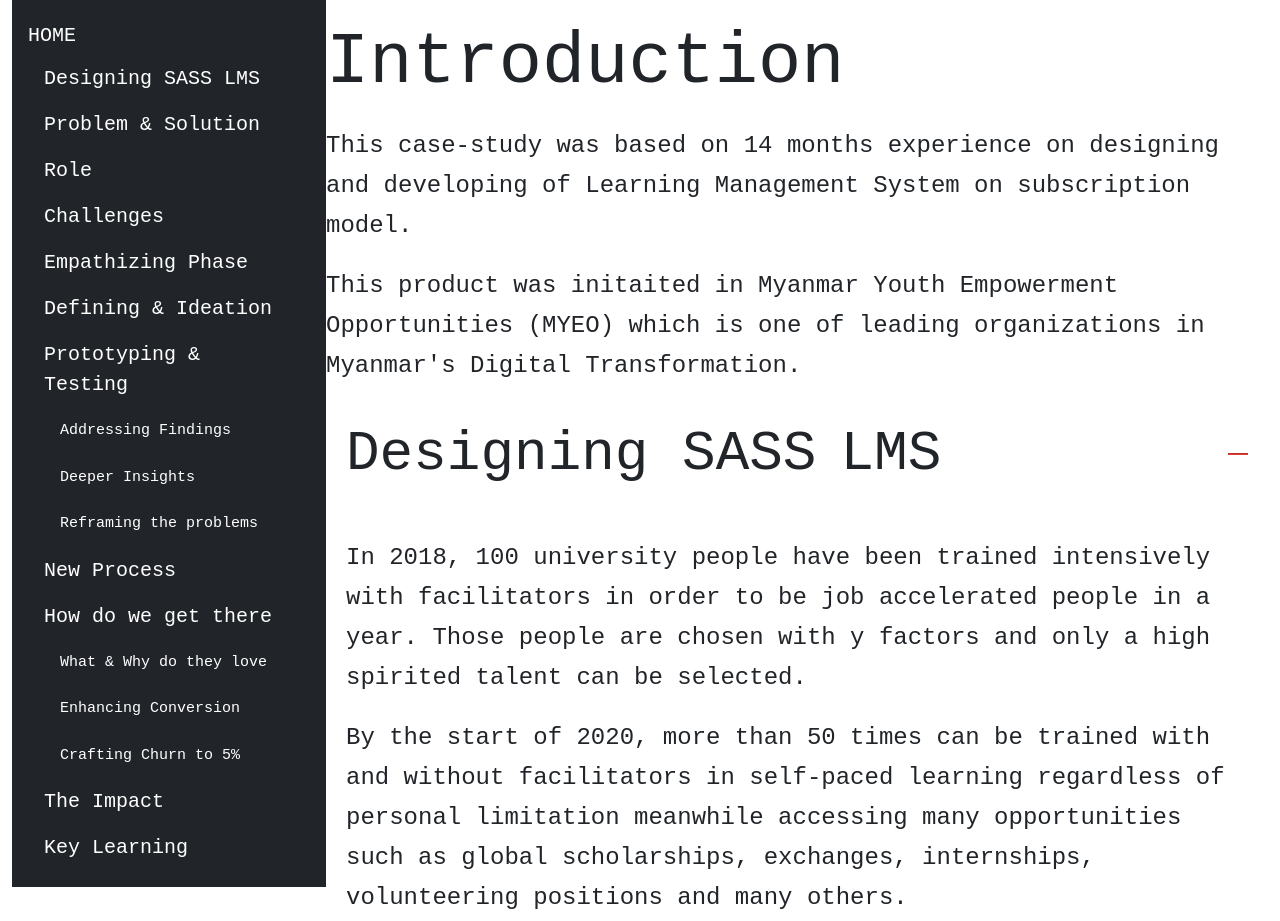
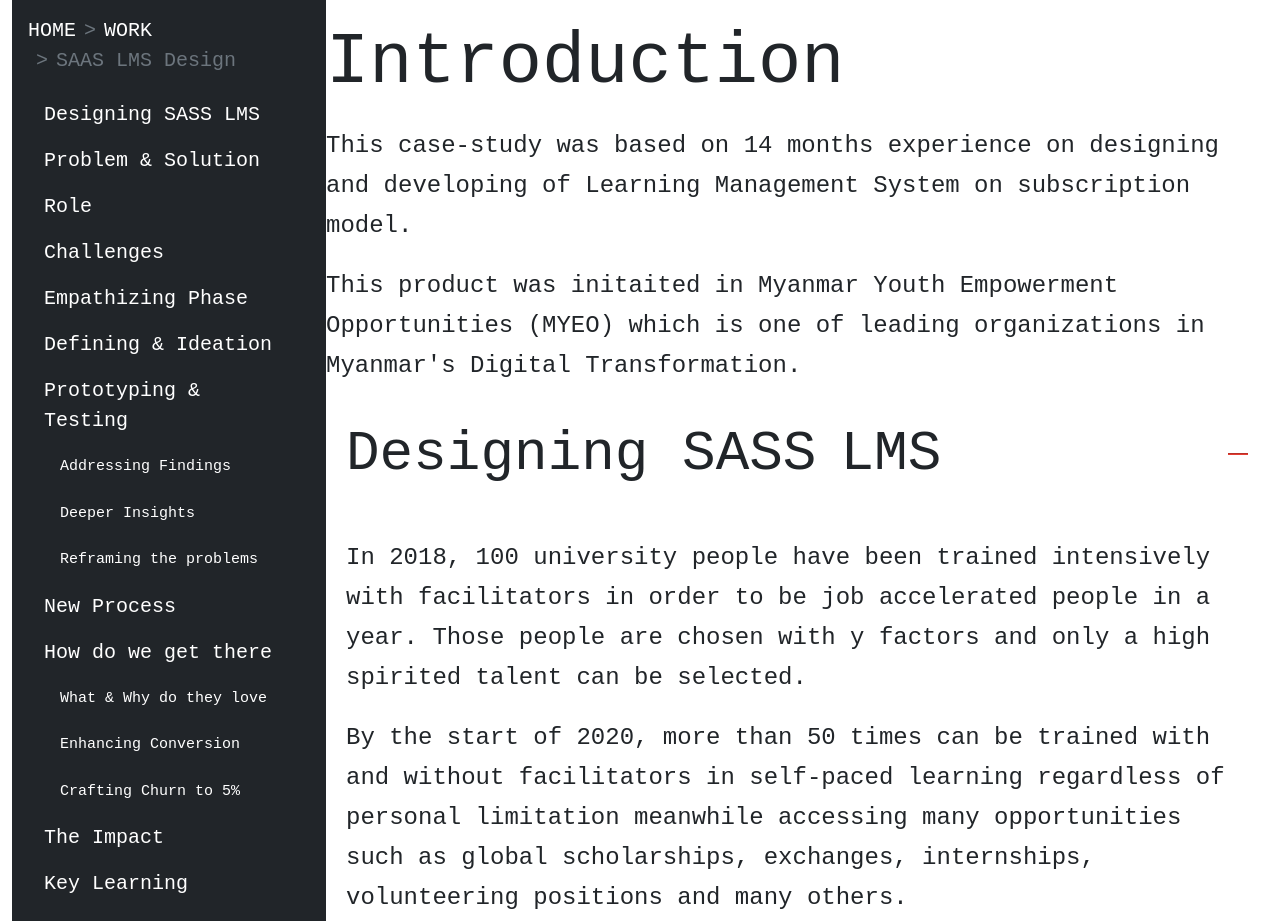
Before and after one commit to Yamin-TZO/portfolio, a plain HTML site: page membership.html in a window 1280 px wide. Shown: the top 921 px of the page. Drawn offline with nearby package versions, Linux system fonts and the light colour scheme.

Commit message:
adding breadcrumb and adjusting size

```diff
--- a/membership.css
+++ b/membership.css
@@ -4,6 +4,13 @@ h1 {
     line-height: 2rem;
     margin-top: 20px;
     margin-bottom: 20px;
+}
+
+
+.nav-breadcrumb {
+    text-decoration: none;
+    color: white;
+    font-size: 20px;
 }
 
 .menu {
--- a/membership.html
+++ b/membership.html
@@ -14,42 +14,17 @@
 </head>
 
 <body>
-  <!-- <nav class="navbar navbar-expand-lg navbar-dark sticky-top bg-dark">
-    <div class="container-fluid justify-content-between">
-      <a class="navbar-brand fs-2" href="#"> Yamin@Tris </a>
-      <button class="navbar-toggler" type="button" data-bs-toggle="collapse" data-bs-target="#navbarText"
-        aria-controls="navbarText" aria-expanded="true" aria-label="Toggle navigation">
-        <span class="navbar-toggler-icon"></span>
-      </button>
-      <div class="collapse navbar-collapse justify-content-end" id="navbarText">
-        <ul class="nav navbar-nav ml-auto mb-2 mb-lg-0 gap-2 gap-sm-5 fs-4">
-          <li class="nav-item">
-            <a class="nav-link active home" aria-current="page" href="#">Home</a>
-          </li>
-          <li class="nav-item dropdown">
-            <a class="nav-link dropdown-toggle text-white" href="#" id="navbarDarkDropdownMenuLink" role="button"
-              data-bs-toggle="dropdown" aria-expanded="true">
-              Work
-            </a>
-            <ul class="dropdown-menu dropdown-menu-dark" aria-labelledby="navbarDarkDropdownMenuLink">
-              <li><a class="dropdown-item" href="#">SAAS LMS Design</a></li>
-              <li><a class="dropdown-item" href="#">Message-based Learning Architecture</a></li>
-              <li><a class="dropdown-item" href="#">Web Design</a></li>
-            </ul>
-          </li>
-          <li class="nav-item">
-            <a class="nav-link text-white" href="#">About Me</a>
-          </li>
-        </ul>
-      </div>
-    </div>
-  </nav> -->
-
   <div class="container-fluid">
     <div class="row g-0">
       <div class="col-lg-3 d-none d-lg-block">
         <nav class="navbar navbar-light bg-dark flex-column align-items-stretch p-3 sticky-top">
-          <a class="navbar-brand text-white" href="#">HOME</a>
+          <nav style="--bs-breadcrumb-divider: '>';" aria-label="breadcrumb">
+            <ol class="breadcrumb">
+              <li class="breadcrumb-item"><a class="nav-breadcrumb" href="home.html"> HOME </a></li>
+              <li class="breadcrumb-item nav-breadcrumb"><a class="nav-breadcrumb" href="home.html#work"> WORK </a></li>
+              <li class="breadcrumb-item active nav-breadcrumb" aria-current="page">SAAS LMS Design</li>
+            </ol>
+          </nav>
           <nav class="nav nav-pills flex-column">
             <a class="nav-link menu text-white" href="#designing_title">Designing SASS LMS</a>
             <a class="nav-link menu text-white" href="#problem_title">Problem & Solution</a>
@@ -77,7 +52,7 @@
       </div>
 
       <div class="col-12 col-lg-9">
-        <div class="container" id="introduction">
+        <div class="container g-0" id="introduction">
           <h1 class="display-2">Introduction</h1>
           <div>
             <div class="intro-text">
```
Also changed, not shown: home.html (+2 -2 lines).
